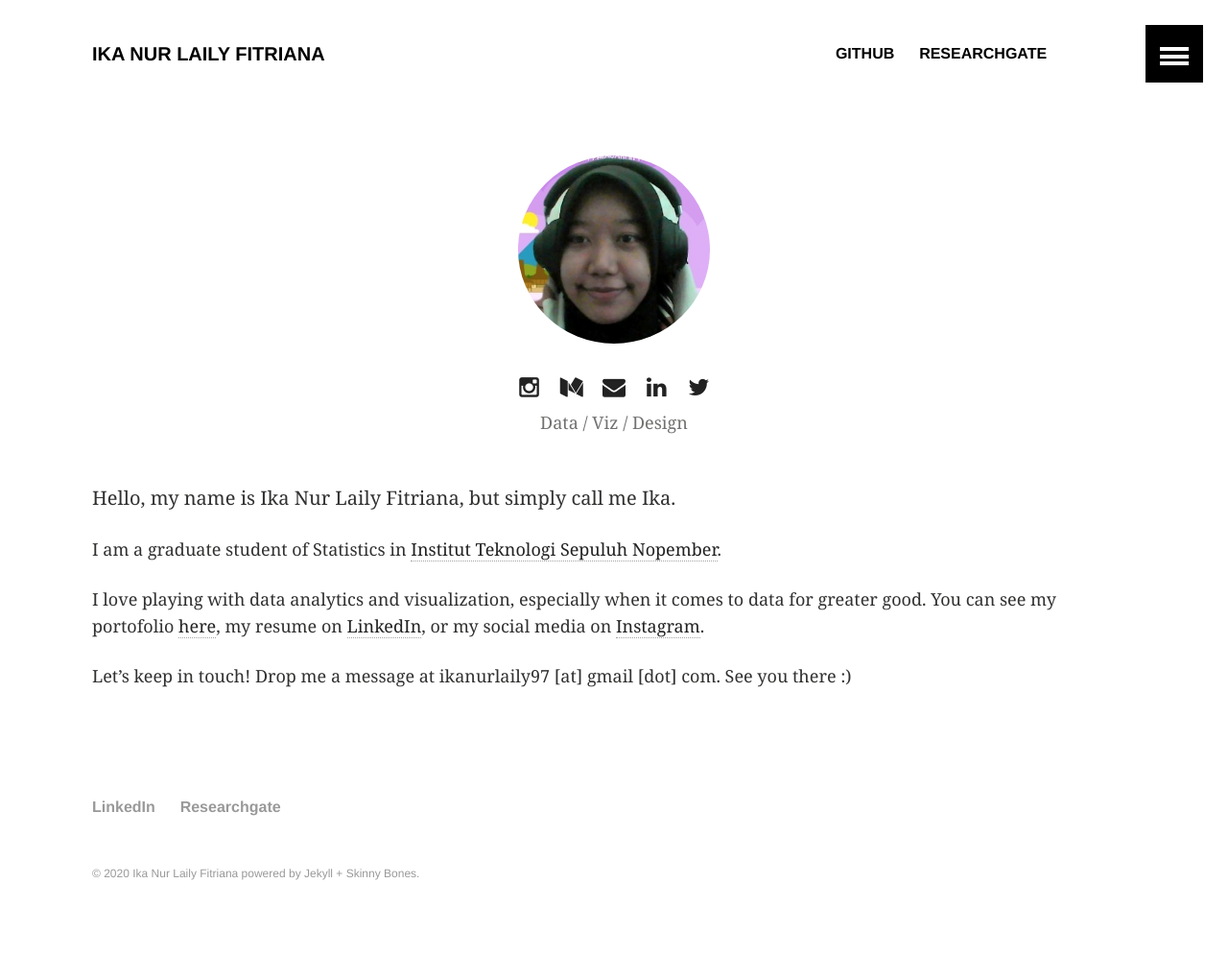
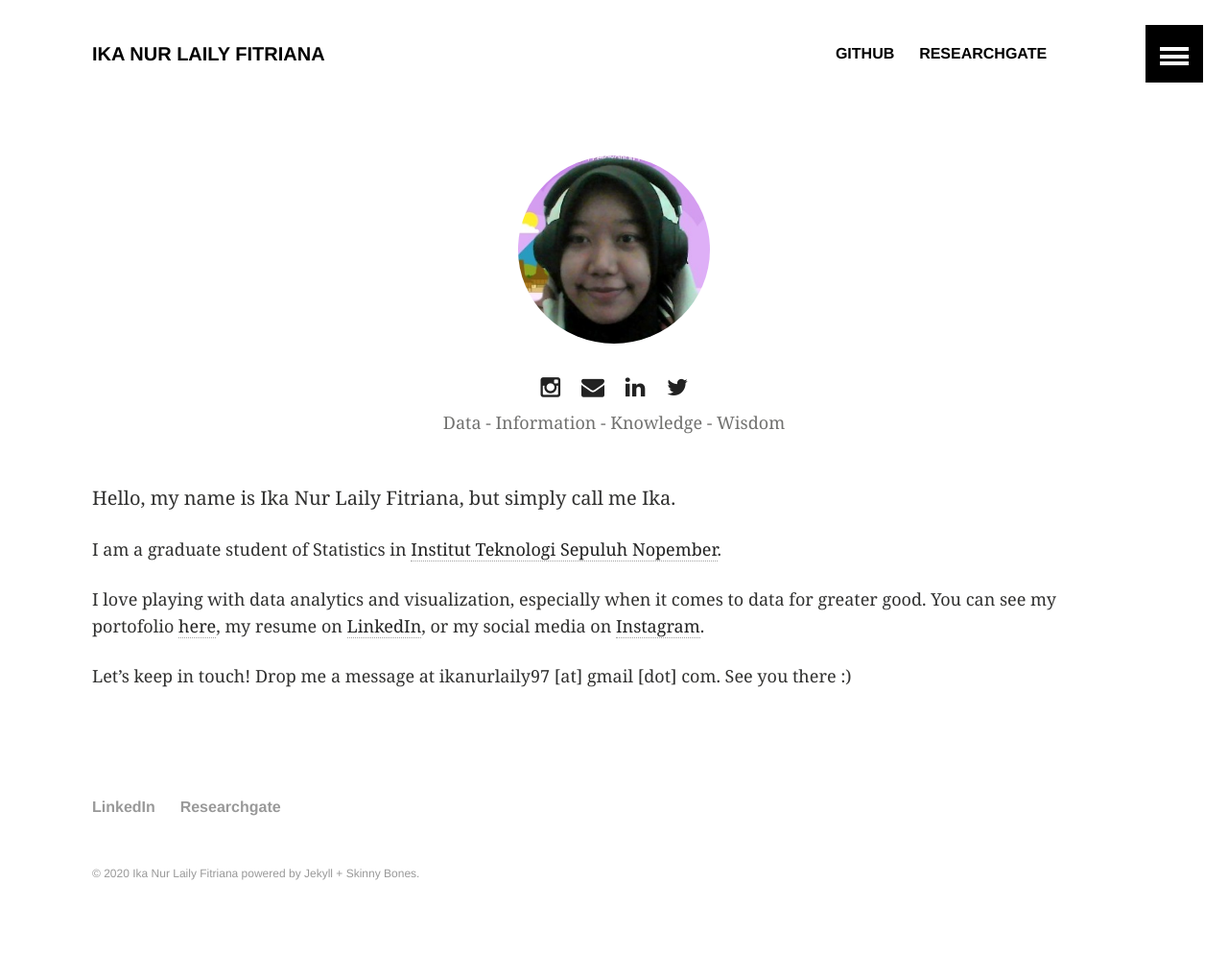
Before and after one commit to ikanurlaily/ikanurlaily.github.io, a Jekyll site: the page built from index.md, in a window 1280 px wide. Shown: the whole page at 96% size. Built offline with Jekyll 4.4.1, drawn with Linux system fonts in a browser that asks for light colours.

Commit message:
Update hero.html

```diff
--- a/_includes/hero.html
+++ b/_includes/hero.html
@@ -1,31 +1,27 @@
 <div class="wrapper-normal">
     <div class="header-home">
         <div>
-            <img class="selfie" alt="Mona" src="{{ site.url }}/images/head2-tn.jpg">
+            <img class="selfie" alt="Ika" src="{{ site.url }}/images/head2-tn.jpg">
         </div>
         <div class="social-links">
-            <a class="social" href="http://instagram.com/nmonarizqa">
+            <a class="social" href="http://instagram.com/ikanurlaily97">
                 <i class="fa fa-instagram">
                 </i>
             </a>
-            <a class="social" href="http://medium.com/@nmonarizqa">
-                <i class="fa fa-medium">
-                </i>
-            </a>
-            <a class="social" href="mailto:nmonarizqa@windowslive.com">
+            <a class="social" href="mailto:ikanurlaily97@gmail.com">
                 <i class="fa fa-envelope">
                 </i>
             </a>
-            <a class="social" href="http://linkedin.com/in/nmonarizqa">
+            <a class="social" href="https://www.linkedin.com/in/ika-nur-laily-fitriana-077a74111/">
                 <i class="fa fa-linkedin">
                 </i>
             </a>
-            <a class="social" href="http://twitter.com/nmonarizqa">
+            <a class="social" href="http://twitter.com/ika_nurlaf">
                 <i class="fa fa-twitter">
                 </i>
             </a>
         </div>
-        <p class="description">Data / Viz / Design</p>
+        <p class="description">Data - Information - Knowledge - Wisdom</p>
 
     </div>
 
```
